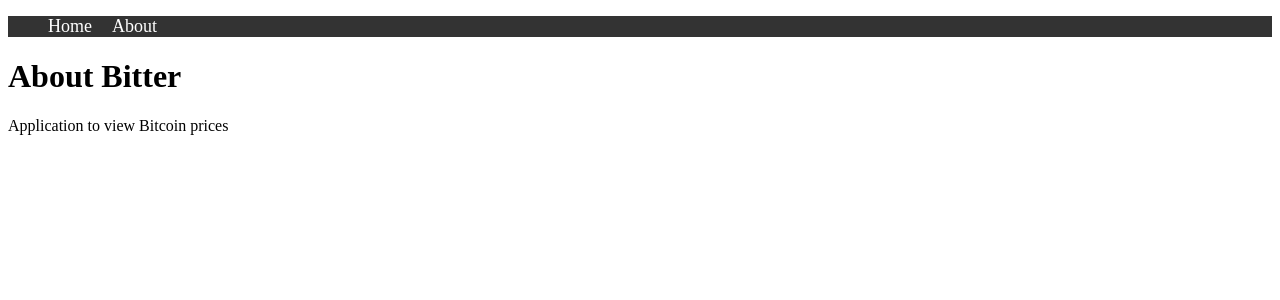
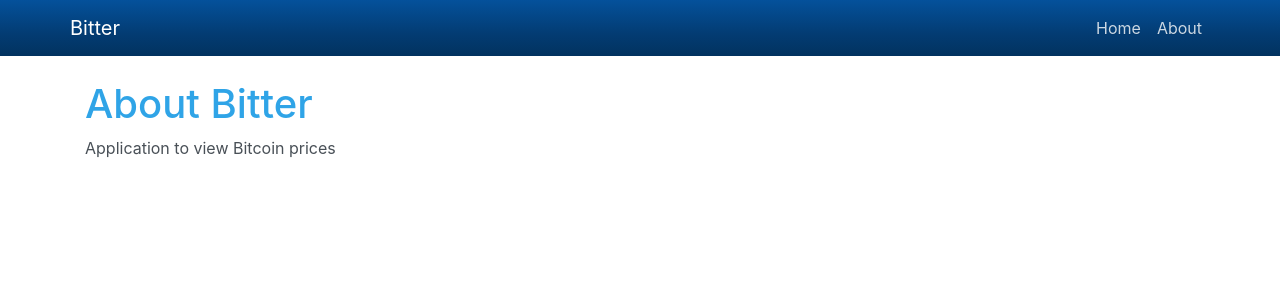
Before and after one commit to Hereiam123/Bitter, a Next.js app: page /about in a window 1280 px wide. Shown: the top 300 px of the page. Built offline with nearby package versions, Linux system fonts and the light colour scheme.

Commit message:
Brought in Bootstrap styling

```diff
--- a/components/Layout.js
+++ b/components/Layout.js
@@ -1,9 +1,17 @@
+import Head from "next/head";
 import Navbar from "../components/Navbar";
 
 const Layout = props => (
   <div>
+    <Head>
+      <title>Bitter</title>
+      <link
+        rel="stylesheet"
+        href="https://bootswatch.com/4/cerulean/bootstrap.min.css"
+      />
+    </Head>
     <Navbar />
-    {props.children}
+    <div className="container">{props.children}</div>
   </div>
 );
 
--- a/components/Navbar.js
+++ b/components/Navbar.js
@@ -2,36 +2,27 @@ import Link from "next/link";
 
 const Navbar = () => (
   <div>
-    <ul>
-      <li>
+    <nav className="navbar navbar-expand navbar-dark bg-dark mb-4">
+      <div className="container">
+        <a className="navbar-brand" href="#">
+          Bitter
+        </a>
+        <div className="collapse navbar-collapse">
+          <ul className="navbar-nav ml-auto">
+            <li className="nav-item">
               <Link href="/">
-          <a>Home</a>
+                <a className="nav-link">Home</a>
               </Link>
             </li>
-      <li>
+            <li className="nav-item">
               <Link href="/about">
-          <a>About</a>
+                <a className="nav-link">About</a>
               </Link>
             </li>
           </ul>
-    <style jsx>{`
-      ul {
-        background: #333;
-        color: #fff;
-        list-style: none;
-        display: flex;
-      }
-
-      ul li {
-        font-size: 18px;
-        margin-right: 20px;
-      }
-
-      ul li a {
-        color: #fff;
-        text-decoration: none;
-      }
-    `}</style>
+        </div>
+      </div>
+    </nav>
   </div>
 );
 
```
Lines whose indentation alone changed are shown as unchanged.
